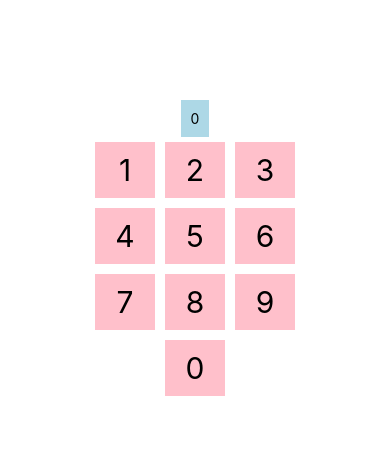
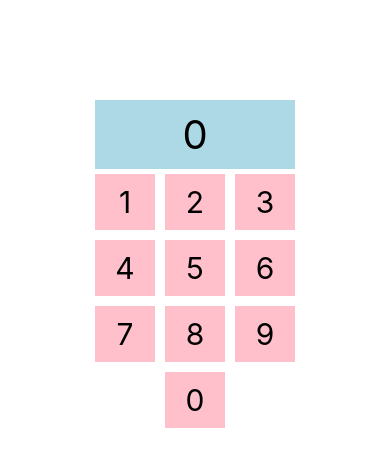
Before and after one commit to lanachiad/calculator-app, a React Native app: screen / in a window 390 px wide. Shown: the top 466 px of the page. Built offline with nearby package versions, Linux system fonts and the light colour scheme.

Commit message:
Add styling to make Input field bigger and easier to see

```diff
--- a/Field.js
+++ b/Field.js
@@ -5,7 +5,7 @@ class Field extends React.Component {
 	render() {
 		return(
 			<View style={fieldStyles.wrapper}>
-				<Text>{this.props.input}</Text>
+				<Text style={fieldStyles.inputText}>{this.props.input}</Text>
 			</View>
 		)
 	}
@@ -15,6 +15,11 @@ const fieldStyles = StyleSheet.create({
 	wrapper: {
 		backgroundColor: 'lightblue',
 		padding: 10,
+		width: 200,
+	},
+	inputText: {
+		fontSize: 40,
+		textAlign: 'center',
 	}
 })
 
```
